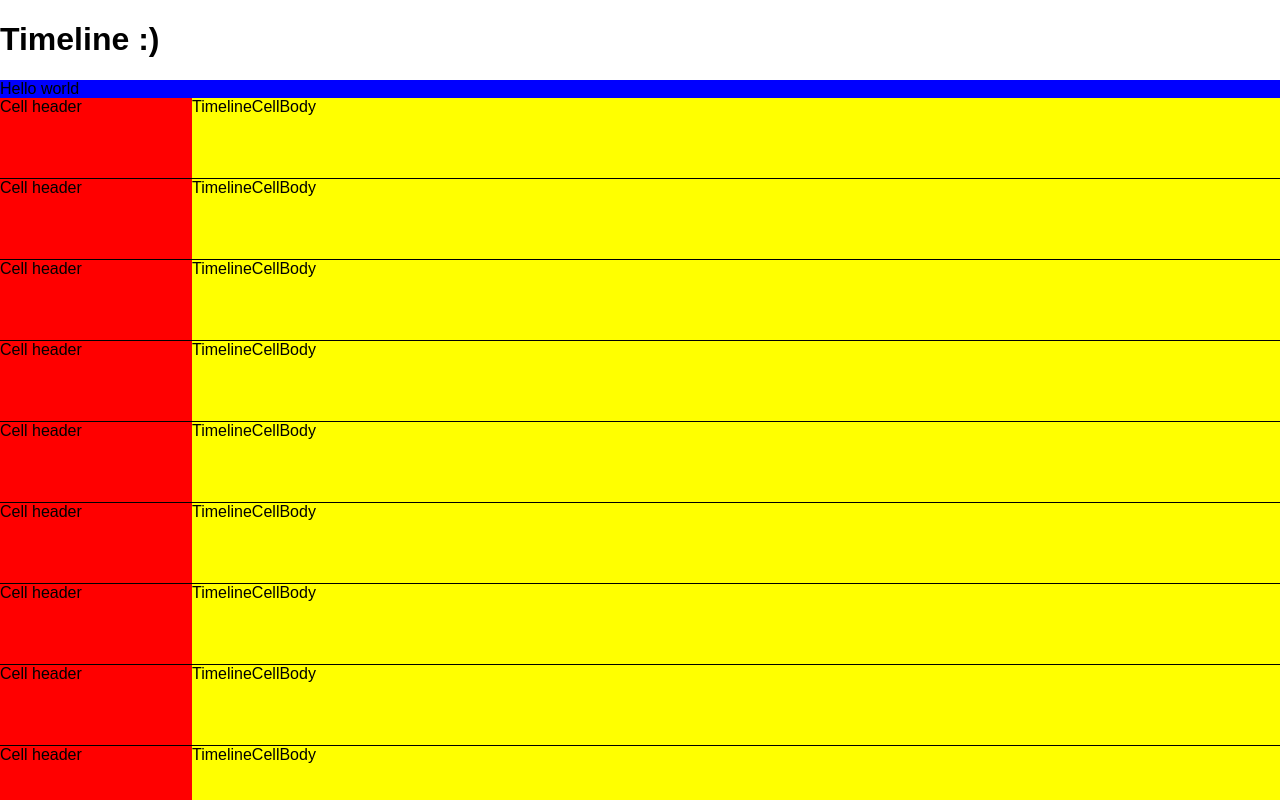
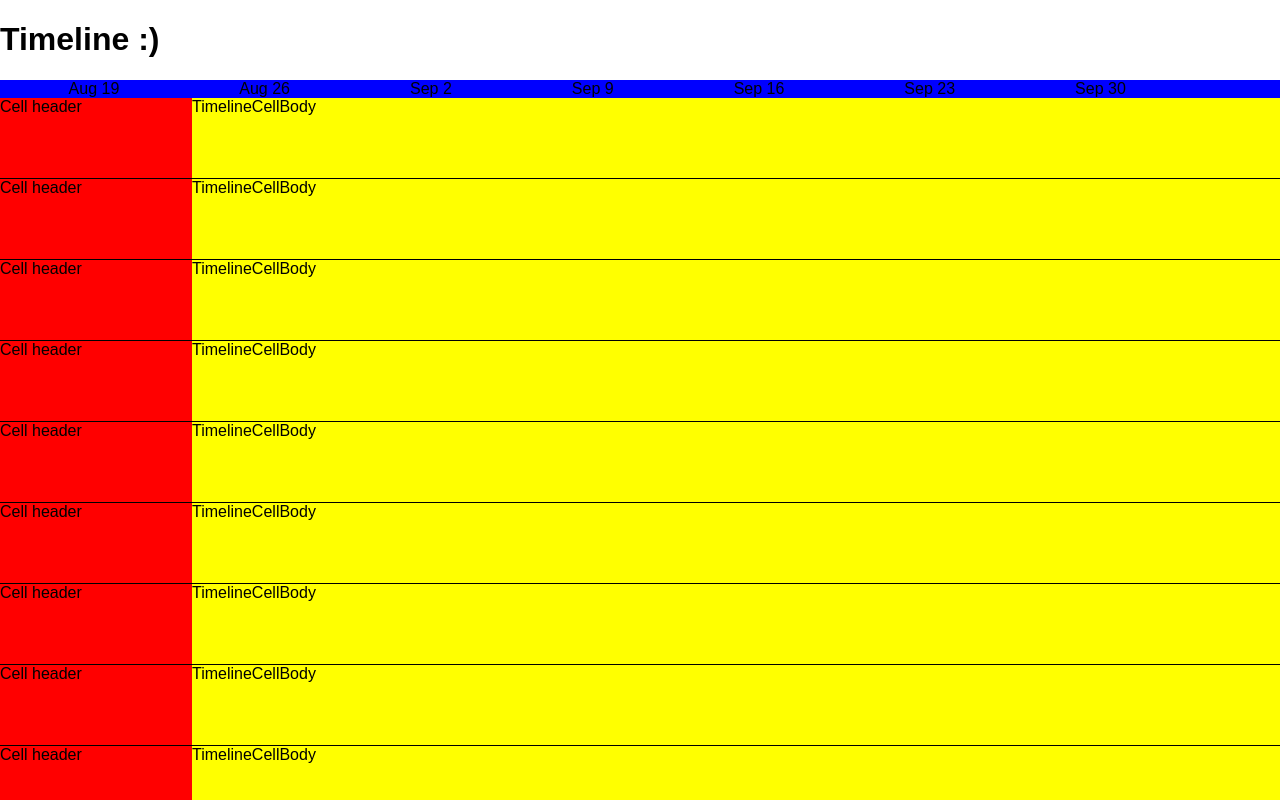
Before and after one commit to daihuaye/timeline-db, a React (Create React App) app: page / in a window 1280 px wide. Built offline with nearby package versions, Linux system fonts and the light colour scheme.

Commit message:
add numbers in the timeline header

```diff
--- a/src/common/timelineManager/BaseTimelineManager.js
+++ b/src/common/timelineManager/BaseTimelineManager.js
@@ -9,6 +9,10 @@ class BaseTimelineManager {
    */
   getDayWidth() {
     return 7;
+  }
+
+  getPixelsPerBox() {
+    return PIXELS_PER_BOX;
   }
 
   getPixelsPerDay() {
--- a/src/common/timelineManager/WeekDurationManager.js
+++ b/src/common/timelineManager/WeekDurationManager.js
@@ -8,6 +8,10 @@ class WeekDurationManager extends BaseTimelineManager {
   getDuration() {
     return "week";
   }
+
+  getDisplayDate(date) {
+    return date.format("MMM D");
+  }
 }
 
 export default WeekDurationManager;
--- a/src/timeline/Timeline.js
+++ b/src/timeline/Timeline.js
@@ -1,6 +1,7 @@
 import React, { Component } from "react";
 import moment from "moment";
 import _ from "lodash";
+
 import TimelineHeader from "./timelineHeader/TimelineHeader";
 import TimelineCellHeader from "./timelineCellHeader/TimelineCellHeader";
 import TimelineCellBody from "./timelineCellBody/TimelineCellBody";
@@ -11,8 +12,8 @@ import WeekDurationManager from "../common/timelineManager/WeekDurationManager";
 import "./Timeline.css";
 
 class Timeline extends Component {
-  constructor() {
-    super();
+  constructor(props) {
+    super(props);
     this.state = {
       startDate: moment().subtract(1, "months"),
       endDate: moment().add(10, "months"),
@@ -24,7 +25,7 @@ class Timeline extends Component {
     this.onScrollHandler = this.onScroll.bind(this);
     this.frameId = null;
     this.timelineContainerRef = React.createRef();
-    this.getContainerCurrentWidth = this.getContainerWidth.bind(this);
+    this.getContainerWidth = this.getContainerWidth.bind(this);
   }
 
   render() {
@@ -40,7 +41,7 @@ class Timeline extends Component {
             manager={this.durationManager}
             offsetWidth={offsetWidth}
             startDate={this.state.startDate}
-            viewportWidth={this.getContainerCurrentWidth}
+            getViewportWidth={this.getContainerWidth}
             scrollLeft={this.state.contentScrollLeft}
           />
         </div>
@@ -70,7 +71,10 @@ class Timeline extends Component {
   }
 
   getContainerWidth() {
-    return this.timelineContainerRef.current.offsetWidth;
+    return (
+      this.timelineContainerRef.current &&
+      this.timelineContainerRef.current.offsetWidth
+    );
   }
 
   onScroll(event) {
--- /dev/null
+++ b/src/timeline/timelineHeader/TimelineHeader.css
@@ -0,0 +1,3 @@
+.timeline-header {
+  display: flex;
+}
--- a/src/timeline/timelineHeader/TimelineHeader.js
+++ b/src/timeline/timelineHeader/TimelineHeader.js
@@ -1,18 +1,61 @@
 import React, { Component } from "react";
+import moment from "moment";
+import _ from "lodash";
+
+import "./TimelineHeader.css";
 
 class TimelineHeader extends Component {
+  constructor() {
+    super();
+    this.calculateDates = this.calculateDates.bind(this);
+  }
+
   render() {
+    const dates = this.calculateDates();
     return (
       <div
-        style={{ width: this.props.offsetWidth }}
-        style={{ transform: `translateX(-${this.props.scrollLeft}px)` }}
+        className="timeline-header"
+        style={{
+          transform: `translateX(-${this.props.scrollLeft}px)`,
+          width: this.props.offsetWidth
+        }}
       >
-        <div>Hello world</div>
+        {_.map(dates, (date, idx) => (
+          <div key={idx} style={{ transform: `translateX(${date.left}px)` }}>
+            {this.props.manager.getDisplayDate(date.value)}
+          </div>
+        ))}
       </div>
     );
   }
 
-  calculateDates() {}
+  calculateDates() {
+    const { manager, startDate, getViewportWidth, scrollLeft } = this.props;
+    const displayDates = [];
+
+    // get the date from scrollLeft
+    const date = manager.getDateFromOffset(startDate, scrollLeft);
+    const startDateOfWeek = moment(date).startOf(manager.getDuration());
+    const endDate = manager
+      .getDateFromOffset(startDate, scrollLeft + getViewportWidth())
+      .add(1, "months");
+    displayDates.push({
+      value: startDateOfWeek,
+      left: manager.getOffsetBetween(startDate, startDateOfWeek)
+    });
+
+    console.log(endDate.format());
+
+    while (_.last(displayDates).value.isBefore(endDate)) {
+      const last = _.last(displayDates);
+      displayDates.push({
+        value: moment(last.value).add(manager.getDayWidth(), "days"),
+        left: last.left + manager.getPixelsPerBox()
+      });
+    }
+
+    return displayDates;
+  }
 }
 
 export default TimelineHeader;
```
Also changed, not shown: src/common/timelineManager/TwoWeekDurationManage.js (+2 -6 lines).
